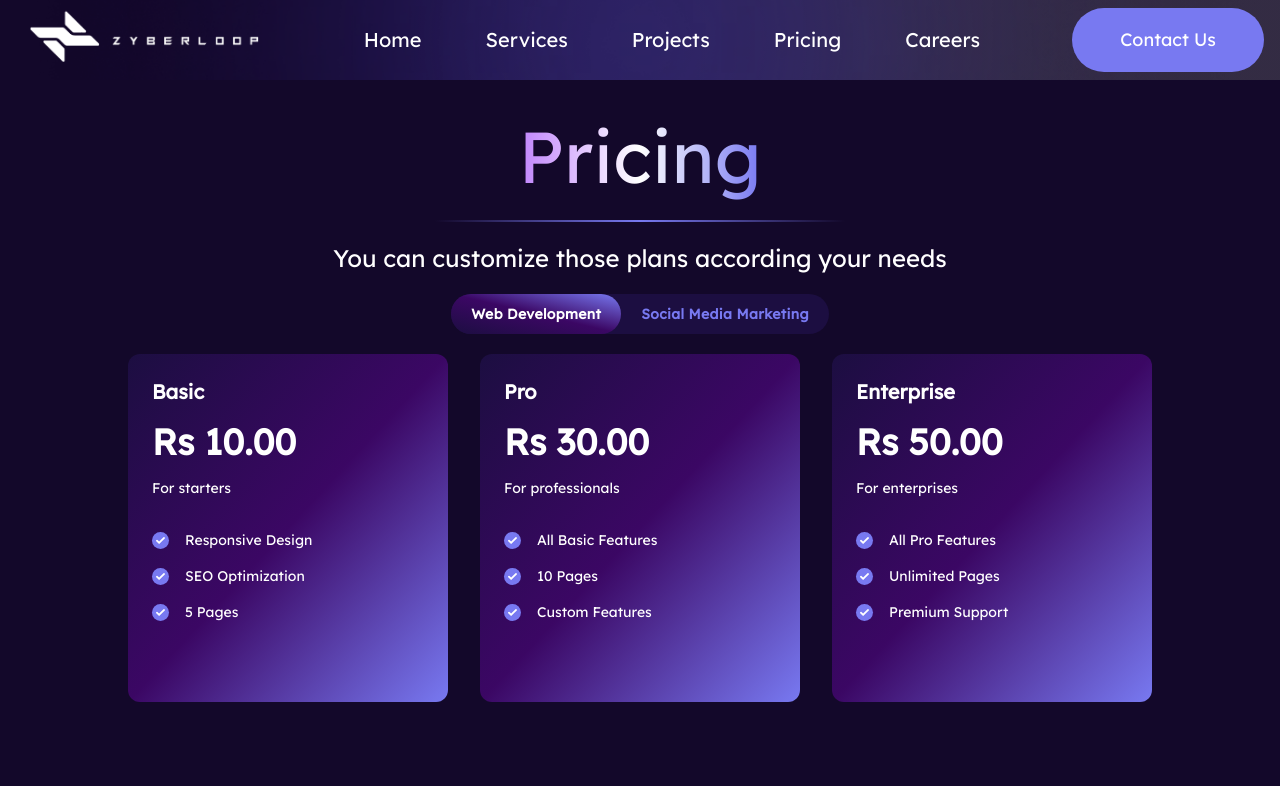
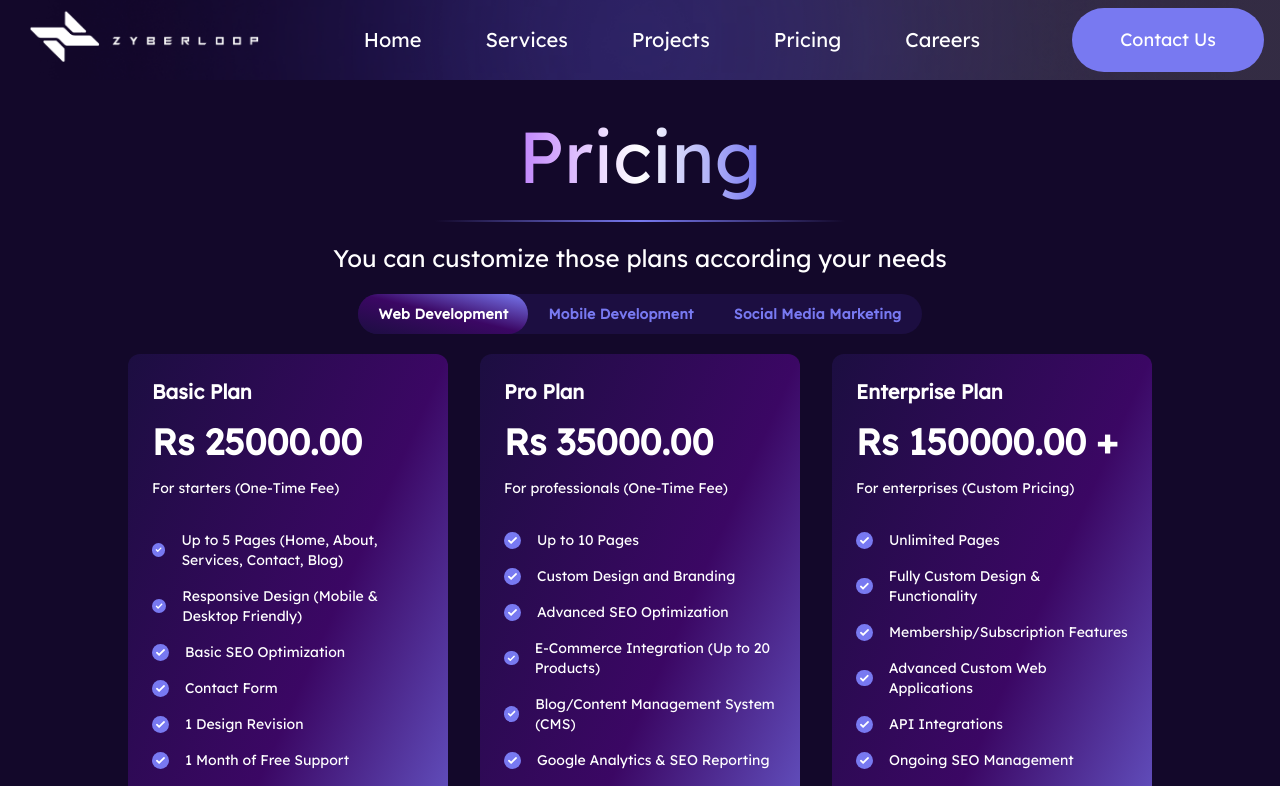
Before and after one commit to Zyberloop/Zyberloop-Web, a React (Vite) app: page /pricing in a window 1280 px wide. Shown: the top 786 px of the page. Built offline with nearby package versions, Linux system fonts and the light colour scheme; a web font is replaced by a local one.

Commit message:
pricing_content

```diff
--- a/src/sections/PricingPlans.jsx
+++ b/src/sections/PricingPlans.jsx
@@ -7,60 +7,90 @@ const PricingPlans = () => {
 
     const webDevelopmentPlans = [
         {
-            title: 'Basic',
-            price: '10.00',
-            description: 'For starters',
-            features: ['Responsive Design', 'SEO Optimization', '5 Pages'],
+            title: 'Basic Plan',
+            price: '25000.00 ',
+            description: 'For starters (One-Time Fee)',
+            features: ['Up to 5 Pages (Home, About, Services, Contact, Blog)', 'Responsive Design (Mobile & Desktop Friendly)', 'Basic SEO Optimization','Contact Form','1 Design Revision','1 Month of Free Support','Ideal For: Startups, Small Businesses, Personal Websites'],
             buttonLabel: 'Get started today',
             onClick: () => alert('Web Development Basic Plan Selected'),
         },
         {
-            title: 'Pro',
-            price: '30.00',
-            description: 'For professionals',
-            features: ['All Basic Features', '10 Pages', 'Custom Features'],
+            title: 'Pro Plan',
+            price: '35000.00',
+            description: 'For professionals (One-Time Fee)',
+            features: ['Up to 10 Pages', 'Custom Design and Branding', 'Advanced SEO Optimization','E-Commerce Integration (Up to 20 Products)','Blog/Content Management System (CMS)','Google Analytics & SEO Reporting','3 Design Revisions','3 Months of Free Support','Ideal For: Medium-Sized Businesses, E-Commerce Stores, Professional Blogs'],
             buttonLabel: 'Get started today',
             onClick: () => alert('Web Development Pro Plan Selected'),
         },
         {
-            title: 'Enterprise',
-            price: '50.00',
-            description: 'For enterprises',
-            features: ['All Pro Features', 'Unlimited Pages', 'Premium Support'],
+            title: 'Enterprise Plan',
+            price: '150000.00 +',
+            description: 'For enterprises  (Custom Pricing)',
+            features: ['Unlimited Pages', 'Fully Custom Design & Functionality', 'Membership/Subscription Features','Advanced Custom Web Applications','API Integrations','Ongoing SEO Management','Priority Support & Maintenance (12 Months)','Regular Performance & Security Audits','Custom Reporting & Analytics','Ideal For: Large Enterprises, Complex Web Solutions, High-Traffic Websites'],
             buttonLabel: 'Get started today',
             onClick: () => alert('Web Development Enterprise Plan Selected'),
+        },
+    ];
+
+    const mobileDevelopmentPlans = [
+        {
+            title: 'Basic Plan',
+            price: '25000.00 ',
+            description: 'For starters (One-Time Fee)',
+            features: ['Basic App Design', 'Up to 5 Screens', 'Cross-Platform Development (iOS & Android)', 'Basic Backend Setup', '1 Design Revision', '1 Month of Free Support', 'Ideal For: Small Startups, Personal Apps'],
+            buttonLabel: 'Get started today',
+            onClick: () => alert('Mobile Development Basic Plan Selected'),
+        },
+        {
+            title: 'Pro Plan',
+            price: '40000.00',
+            description: 'For professionals (One-Time Fee)',
+            features: ['Custom App Design', 'Up to 15 Screens', 'Cross-Platform Development', 'Database Integration', 'API Integration', '3 Design Revisions', '3 Months of Free Support', 'Ideal For: Mid-Sized Businesses, E-Commerce Apps, Service Apps'],
+            buttonLabel: 'Get started today',
+            onClick: () => alert('Mobile Development Pro Plan Selected'),
+        },
+        {
+            title: 'Enterprise Plan',
+            price: '100000.00 +',
+            description: 'For enterprises (Custom Pricing)',
+            features: ['Fully Custom App Development', 'Unlimited Screens', 'Advanced API Integrations', 'Custom Backend and Database Solutions', 'Ongoing Maintenance & Support', 'Priority Support (12 Months)', 'Regular Performance & Security Audits', 'Ideal For: Large Enterprises, Complex App Solutions'],
+            buttonLabel: 'Get started today',
+            onClick: () => alert('Mobile Development Enterprise Plan Selected'),
         },
     ];
 
     const socialMediaMarketingPlans = [
         {
             title: 'Starter',
-            price: '15.00',
-            description: 'For beginners',
-            features: ['Social Media Setup', 'Content Creation', '2 Posts/Week'],
+            price: '10000.00',
+            description: 'For beginners / month',
+            features: ['Social Media Setup', 'Content Creation (Graphics + Text)', '2 Posts/Week', 'Management on 1 Platform', 'Basic Social Media Strategy', '1 Design Revision', 'Basic Post Scheduling', 'Ideal for: Small businesses starting out on social media.'],
             buttonLabel: 'Get started today',
             onClick: () => alert('Social Media Marketing Starter Plan Selected'),
         },
         {
             title: 'Growth',
-            price: '35.00',
-            description: 'For growing businesses',
-            features: ['All Starter Features', '5 Posts/Week', 'Basic Analytics'],
+            price: '30000.00',
+            description: 'For growing businesses / month',
+            features: ['All Starter Features', '5 Posts/Week', 'Management on 2 Platforms', 'Basic Analytics & Reporting', '2 Design Revisions', 'Engagement Monitoring', 'Social Media Calendar Creation', 'Ideal for: Businesses looking to boost engagement and build a following.'],
             buttonLabel: 'Get started today',
             onClick: () => alert('Social Media Marketing Growth Plan Selected'),
         },
         {
             title: 'Scale',
-            price: '55.00',
-            description: 'For scaling businesses',
-            features: ['All Growth Features', 'Daily Posts', 'Advanced Analytics'],
+            price: '50000.00',
+            description: 'For scaling businesses / month',
+            features: ['All Growth Features', 'Daily Posts', 'Management on 3 Platforms', 'Advanced Analytics & Reporting', '3 Design Revisions', 'Community Management', 'Paid Ad Strategy and Setup', 'Social Listening Tools', 'Ideal for: Businesses aiming to scale and boost conversions.'],
             buttonLabel: 'Get started today',
             onClick: () => alert('Social Media Marketing Scale Plan Selected'),
         },
     ];
 
-    const currentPlans = selectedCategory === 'Web Development' ? webDevelopmentPlans : socialMediaMarketingPlans;
-
+    const currentPlans = selectedCategory === 'Web Development'
+        ? webDevelopmentPlans
+        : selectedCategory === 'Mobile Development'
+        ? mobileDevelopmentPlans
+        : socialMediaMarketingPlans;
     return (
         <div className=" px-4 py-8">
             <div className="max-w-5xl mx-auto space-y-5">
@@ -82,6 +112,12 @@ const PricingPlans = () => {
                         className={`text-sm font-semibold tracking-wide py-2.5 px-5 rounded-full ${selectedCategory === 'Web Development' ? 'bg-gradient-to-bl from-Card_Button via-purple-950 to-card_color text-white' : 'text-Card_Button'}`}
                     >
                         Web Development
+                    </button>
+                    <button
+                        onClick={() => setSelectedCategory('Mobile Development')}
+                        className={`text-sm font-semibold tracking-wide py-2.5 px-5 rounded-full ${selectedCategory === 'Mobile Development' ? 'bg-gradient-to-bl from-Card_Button via-purple-950 to-card_color text-white' : 'text-Card_Button'}`}
+                    >
+                        Mobile Development
                     </button>
                     <button
                         onClick={() => setSelectedCategory('Social Media Marketing')}
```
